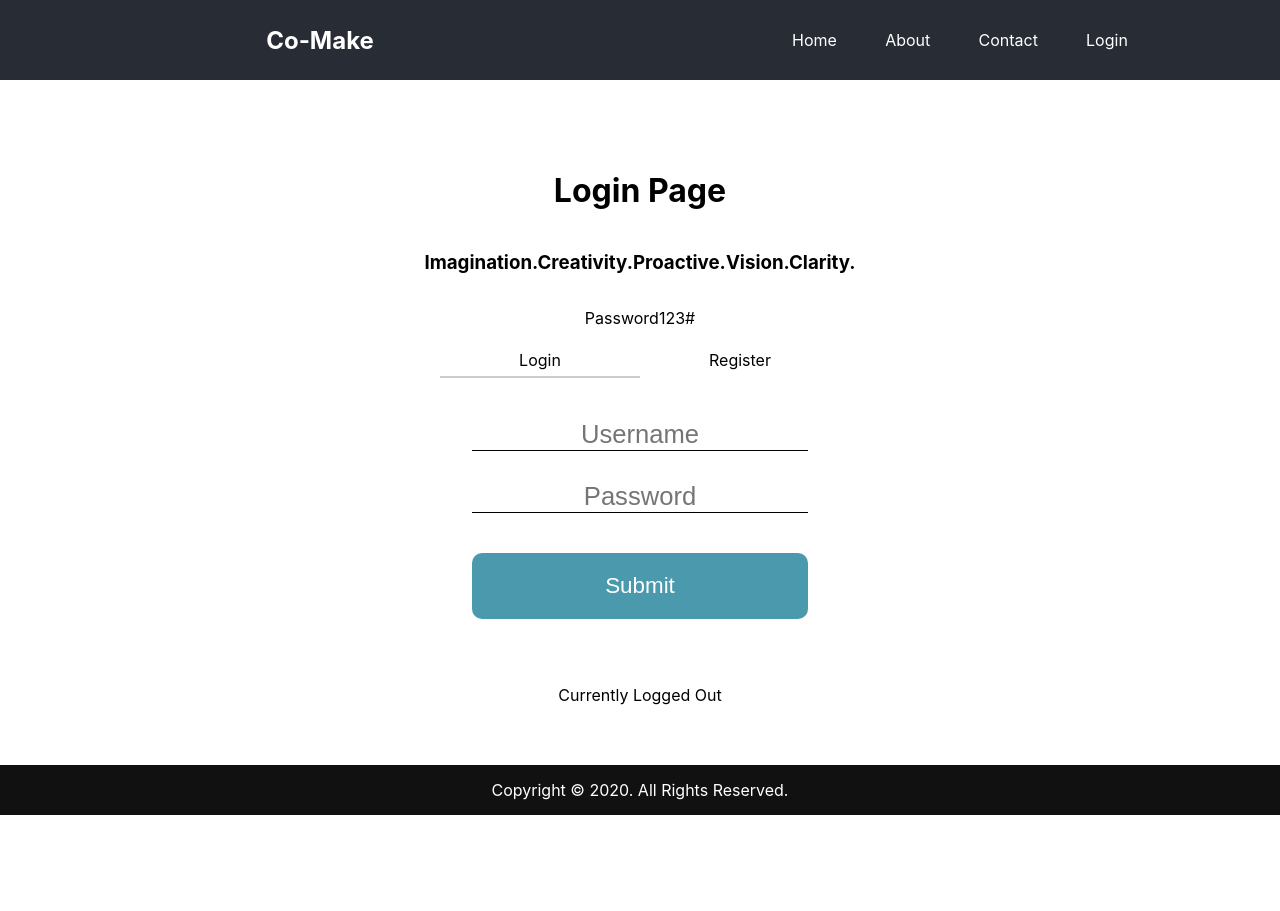
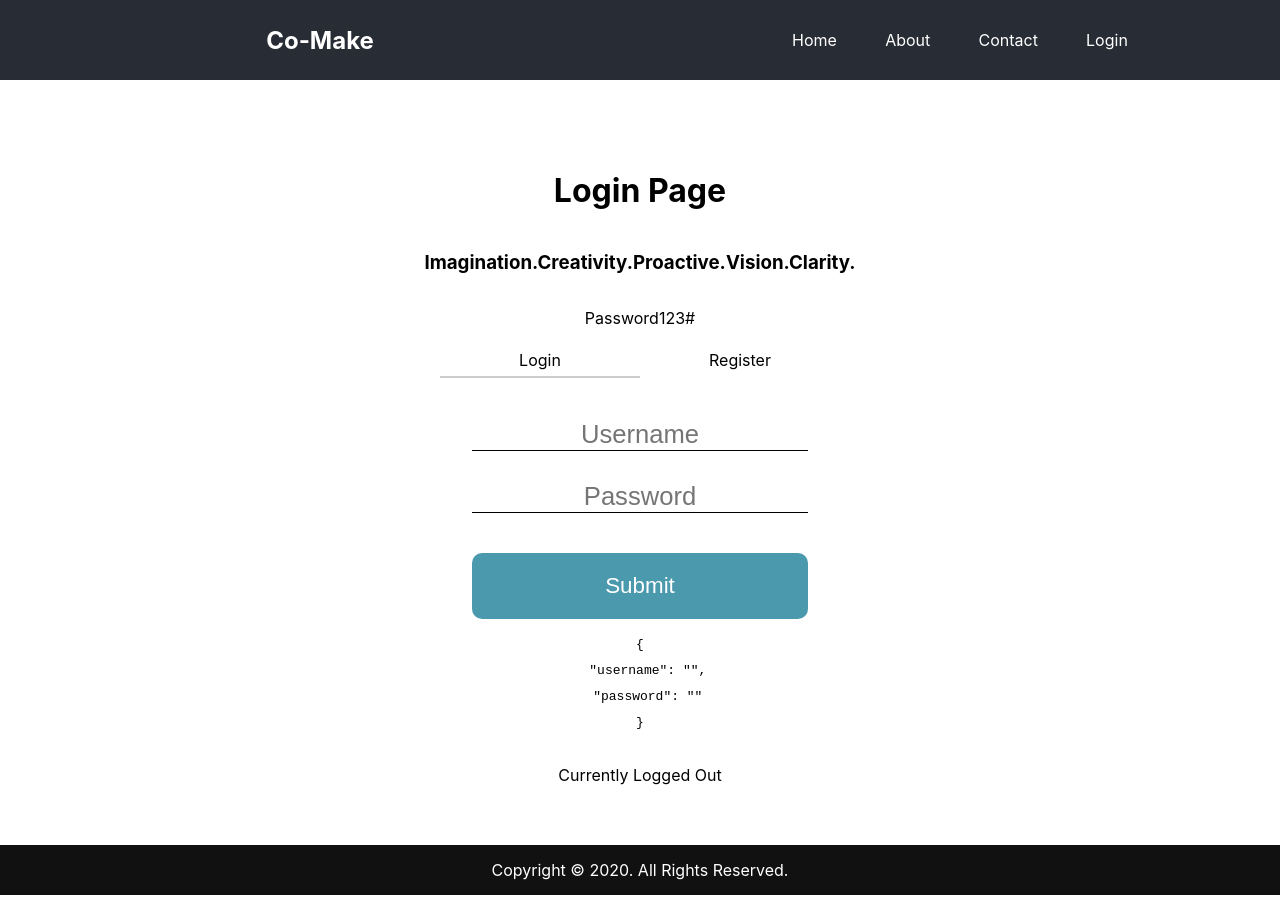
Before and after one commit to Co-make-bw/front-end, a React (Create React App) app in the folder co-make/: page /login in a window 1280 px wide. Before the commit the page ends 831 px from the top, so only its background shows below. Built offline with nearby package versions, Linux system fonts and the light colour scheme.

Commit message:
package.json files modified

```diff
--- a/co-make/package.json
+++ b/co-make/package.json
@@ -2,6 +2,10 @@
   "name": "co-make",
   "version": "0.1.0",
   "private": true,
+  "engines": {
+    "node": "10.19.0",
+    "npm": "6.13.4"
+  },
   "dependencies": {
     "@testing-library/jest-dom": "^4.2.4",
     "@testing-library/react": "^9.4.1",
--- a/co-make/src/components/LoginBox.js
+++ b/co-make/src/components/LoginBox.js
@@ -99,7 +99,7 @@ function LoginBox(props) {
 								});
 						}}
 					>
-						{({ isSubmitting }) => (
+						{({ values, isSubmitting }) => (
 							<Form id='loginForm'>
 								<Field
 									type='text'
@@ -114,9 +114,11 @@ function LoginBox(props) {
 								<button type='submit' disabled={isSubmitting}>
 									Submit
 								</button>
+								<pre>{JSON.stringify(values, null, 2)}</pre>
 							</Form>
 						)}
 					</Formik>
+
 				</div>
 				<Router>
 					<Switch>
```
